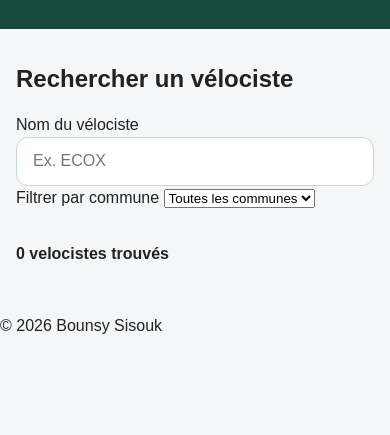
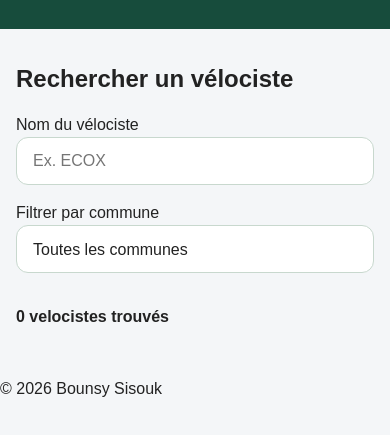
Before and after one commit to bounsysisouk/adataviz, a website with bundled scripts: page index.html in a window 390 px wide. Shown: the part 187-622 px from the top of the page. Built offline with nearby package versions, Linux system fonts and the light colour scheme; no server answers.

Commit message:
style: ameliore le responsive des filtres de recherche
IA: 0

```diff
--- a/index.html
+++ b/index.html
@@ -16,13 +16,26 @@
     <main>
       <section>
         <h2>Rechercher un vélociste</h2>
-        <label for="recherche-velociste">Nom du vélociste</label>
-        <input type="search" id="recherche-velociste" placeholder="Ex. ECOX" />
-        <!-- Recherche et filtre par commune -->
-        <label for="liste-commune">Filtrer par commune</label>
-        <select name="commune" id="liste-commune">
-          <option value="">Toutes les communes</option>
-        </select>
+        <!--Recherche et filtre par nom-->
+        <div class="filtres">
+          <div class="filtre">
+            <label for="recherche-velociste">Nom du vélociste </label>
+            <input
+              type="search"
+              id="recherche-velociste"
+              placeholder="Ex. ECOX"
+            />
+          </div>
+          <!-- Recherche et filtre par commune -->
+          <div class="filtre">
+            <label for="liste-commune">Filtrer par commune</label>
+            <select name="commune" id="liste-commune">
+              <option value="">Toutes les communes</option>
+            </select>
+          </div>
+
+        </div>
+
       </section>
 
       <section>
--- a/style.css
+++ b/style.css
@@ -52,6 +52,39 @@ section h2 {
   border-color: #397653;
   box-shadow: 0 0 0 3px rgba(57, 118, 83, 0.15);
 }
+/* disposition du conteneur */
+.filtres {
+  display: flex;
+  flex-direction: row;
+  gap: 1rem;
+  flex-wrap: wrap;
+}
+/* disposition des filtres */
+.filtre {
+  flex-grow: 1;
+  display: flex;
+  flex-direction: column;
+  flex-basis: 300px; /* determine la taille de base avant que flexbox ne répartisse l'espace */
+}
+/* disposition des champs */
+.filtre input,
+.filtre select {
+  width: 100%;
+  padding: 0.9rem 1rem;
+  border: 1px solid #c8d8ce;
+  border-radius: 12px;
+  background-color: white;
+  font-size: 1rem;
+  color: #222;
+  transition:       /* Rend le changement visuel progressif */
+    border-color 0.3s,
+    box-shadow 0.3s;
+    height: 48px;
+}
+.filtre select {
+  appearance: none;
+}
+
 /* Compteur */
 #compteur {
   margin-bottom: 1rem;
```
